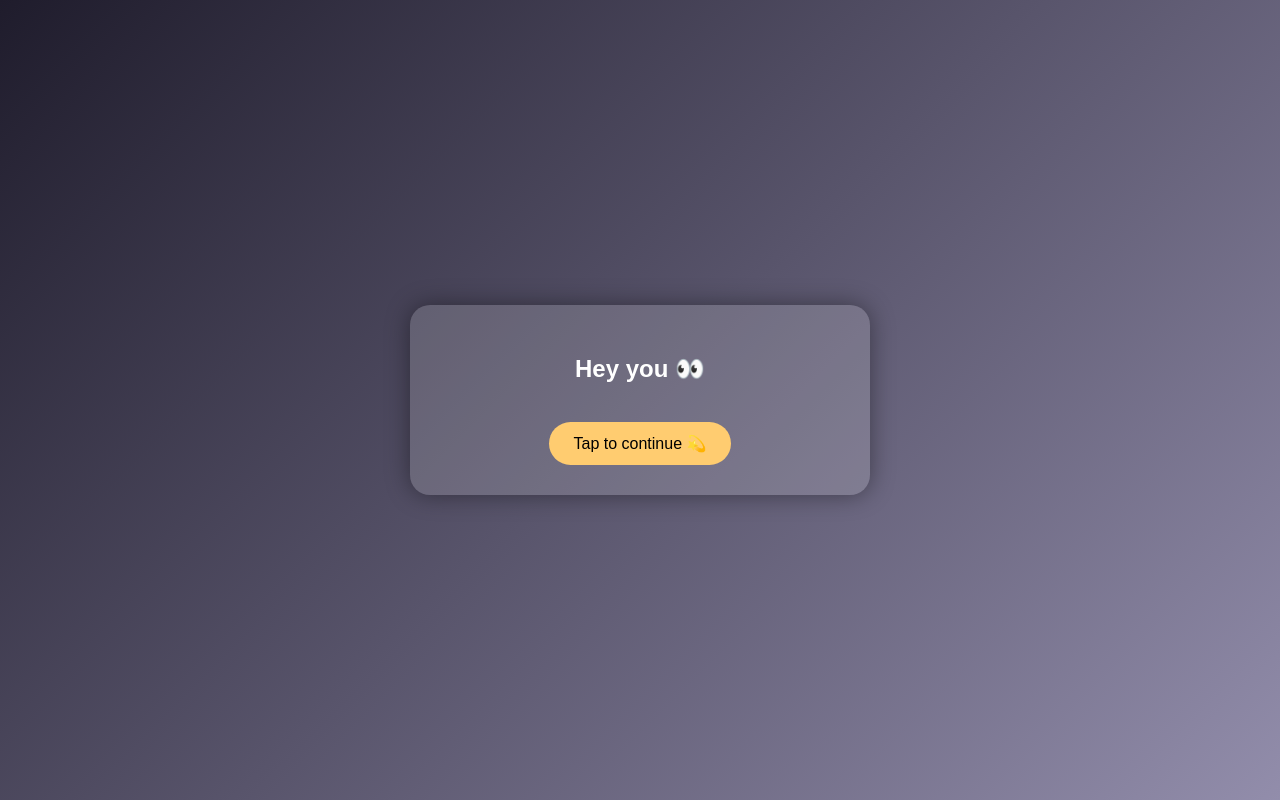
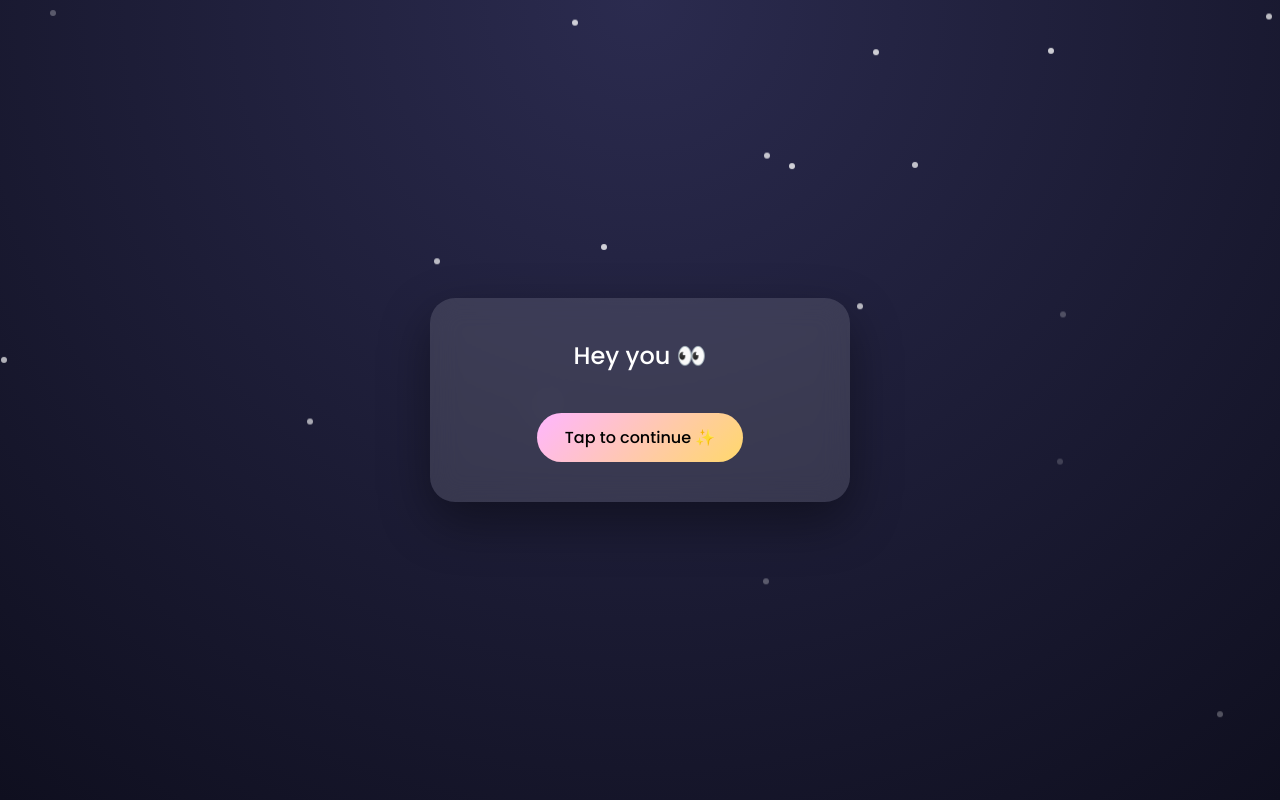
Before and after one commit to FurryKok/FurryKok, a plain HTML site: page index.html in a window 1280 px wide. Drawn offline with Linux system fonts and the light colour scheme.

Commit message:
Update index.html

```diff
--- a/index.html
+++ b/index.html
@@ -2,49 +2,95 @@
 <html lang="en">
 <head>
   <meta charset="UTF-8">
-  <title>Just For You 💖</title>
+  <title>Hey You 💫</title>
+
+  <!-- Google Font -->
+  <link href="https://fonts.googleapis.com/css2?family=Poppins:wght@300;500;600&display=swap" rel="stylesheet">
 
   <style>
-    body {
+    * {
       margin: 0;
-      font-family: 'Arial', sans-serif;
-      background: linear-gradient(135deg, #1f1c2c, #928dab);
-      color: white;
-      display: flex;
-      justify-content: center;
-      align-items: center;
-      height: 100vh;
-      text-align: center;
-      overflow: hidden;
+      padding: 0;
+      box-sizing: border-box;
+      font-family: 'Poppins', sans-serif;
     }
 
-    .box {
-      background: rgba(255, 255, 255, 0.15);
-      padding: 30px;
-      border-radius: 20px;
+    body {
+      height: 100vh;
+      background: radial-gradient(circle at top, #2b2b4f, #0f0f1f);
+      display: flex;
+      align-items: center;
+      justify-content: center;
+      overflow: hidden;
+      color: white;
+    }
+
+    /* Floating sparkles */
+    .sparkle {
+      position: absolute;
+      width: 6px;
+      height: 6px;
+      background: rgba(255,255,255,0.8);
+      border-radius: 50%;
+      animation: float 8s infinite ease-in-out;
+    }
+
+    @keyframes float {
+      0% { transform: translateY(0); opacity: 0.2; }
+      50% { opacity: 1; }
+      100% { transform: translateY(-120vh); opacity: 0; }
+    }
+
+    .card {
+      background: rgba(255, 255, 255, 0.12);
+      backdrop-filter: blur(14px);
+      padding: 40px;
+      border-radius: 25px;
       width: 90%;
-      max-width: 400px;
-      box-shadow: 0 0 25px rgba(0,0,0,0.4);
+      max-width: 420px;
+      text-align: center;
+      box-shadow: 0 20px 50px rgba(0,0,0,0.4);
+      animation: fadeIn 1.5s ease;
+    }
+
+    @keyframes fadeIn {
+      from { opacity: 0; transform: translateY(20px); }
+      to { opacity: 1; transform: translateY(0); }
+    }
+
+    h2 {
+      font-weight: 500;
+      margin-bottom: 20px;
     }
 
     button {
-      margin-top: 20px;
-      padding: 12px 25px;
+      background: linear-gradient(135deg, #ffb6ff, #ffd86b);
       border: none;
-      border-radius: 25px;
+      padding: 12px 28px;
+      border-radius: 30px;
       font-size: 16px;
       cursor: pointer;
-      background: #ffcc70;
+      transition: 0.3s ease;
+      margin-top: 20px;
     }
 
     button:hover {
-      background: #ffd98e;
+      transform: scale(1.05);
+    }
+
+    #content {
+      animation: slide 0.6s ease;
+    }
+
+    @keyframes slide {
+      from { opacity: 0; transform: translateY(15px); }
+      to { opacity: 1; transform: translateY(0); }
     }
 
     img {
       width: 100%;
       border-radius: 15px;
-      margin-top: 15px;
+      margin-top: 20px;
       display: none;
     }
 
@@ -56,59 +102,69 @@
 
 <body>
 
-<!-- Background Music -->
-<audio id="bgMusic" loop>
-  <source src="https://www.bensound.com/bensound-music/bensound-love.mp3" type="audio/mpeg">
-</audio>
+<!-- Sparkles -->
+<script>
+  for(let i = 0; i < 30; i++) {
+    let s = document.createElement("div");
+    s.className = "sparkle";
+    s.style.left = Math.random() * 100 + "vw";
+    s.style.top = Math.random() * 100 + "vh";
+    s.style.animationDelay = Math.random() * 5 + "s";
+    s.style.opacity = Math.random();
+    document.body.appendChild(s);
+  }
+</script>
 
-<div class="box">
+<div class="card" id="content">
   <h2 id="text">Hey you 👀</h2>
 
-  <button onclick="next()">Tap to continue 💫</button>
+  <button onclick="next()">Tap to continue ✨</button>
 
   <div id="choice" style="display:none;">
-    <h3>Do you like this surprise? 😌</h3>
+    <h3>Do you like this vibe? 🌙</h3>
     <button onclick="yes()">Yes 💖</button>
-    <button id="noBtn" onmouseover="moveNo()">No 😒</button>
+    <button id="noBtn" onmouseover="moveNo()">No 🙄</button>
   </div>
 
-  <!-- Image reveal -->
   <img id="pic" src="https://i.imgur.com/8Km9tLL.jpg">
 </div>
 
 <script>
+  const messages = [
+    "I wanted to make something special 🌙",
+    "Something calm… soft… just like a late night vibe ✨",
+    "And maybe make you smile a little 💫",
+    "One last question though…"
+  ];
+
   let step = 0;
 
-  const messages = [
-    "I made this just for you ✨",
-    "Because you’re actually pretty special 😌",
-    "And I wanted to make you smile 💕",
-    "Okay… one last thing 😳"
-  ];
+  function next() {
+    const text = document.getElementById("text");
+    text.style.opacity = 0;
 
-  function next() {
-    document.getElementById("bgMusic").play();
-
+    setTimeout(() => {
       if (step < messages.length) {
-      document.getElementById("text").innerHTML = messages[step];
+        text.innerHTML = messages[step];
         step++;
+        text.style.opacity = 1;
       } else {
         document.querySelector("button").style.display = "none";
         document.getElementById("choice").style.display = "block";
       }
+    }, 300);
   }
 
   function yes() {
     document.getElementById("choice").style.display = "none";
-    document.getElementById("text").innerHTML = "Hehe 😏 I knew it 💖";
+    document.getElementById("text").innerHTML = "Hehe… I knew you'd like it 💗";
     document.getElementById("pic").style.display = "block";
   }
 
   function moveNo() {
     const btn = document.getElementById("noBtn");
-    btn.style.position = "absolute";
     btn.style.left = Math.random() * 70 + "%";
-    btn.style.top = Math.random() * 70 + "%";
+    btn.style.top = Math.random() * 60 + "%";
   }
 </script>
 
```
Lines whose indentation alone changed are shown as unchanged.
